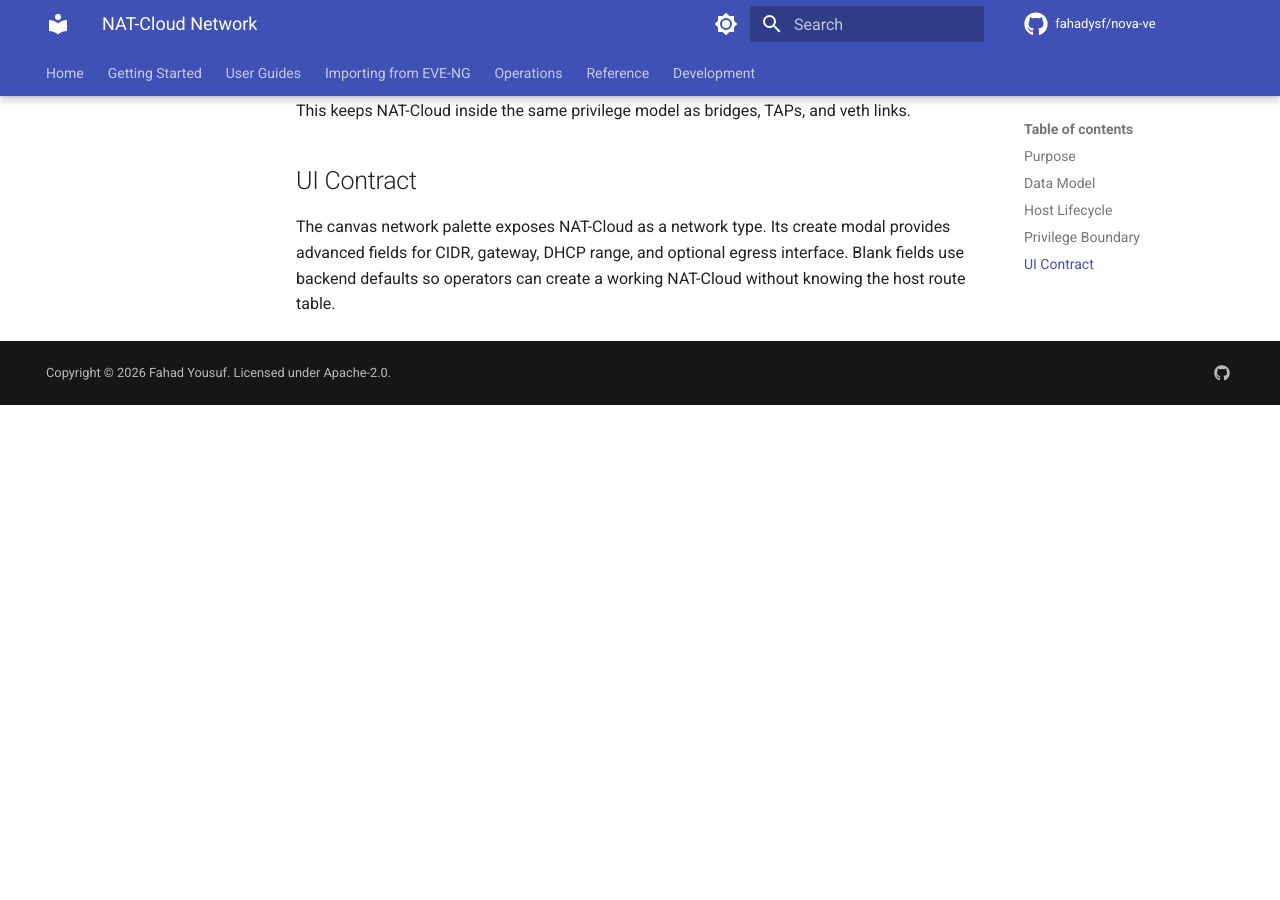
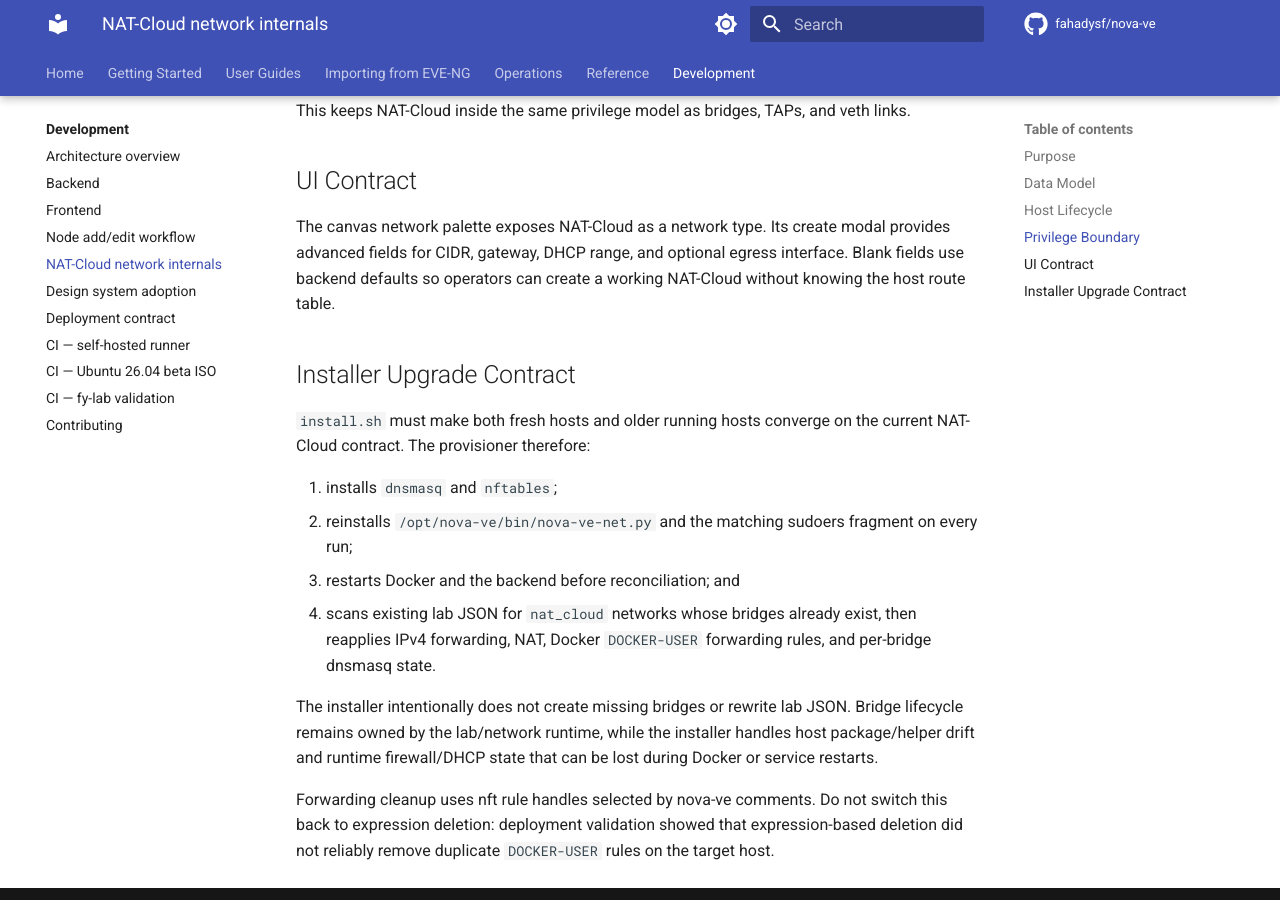
Before and after one commit to fahadysf/nova-ve, an MkDocs documentation site: the page built from docs/development/nat-cloud-network.md, in a window 1280 px wide and 900 px high, scrolled down 1966 px. Built offline with MkDocs 1.6.1 and Material for MkDocs 9.7.7, drawn with Linux system fonts in a browser that asks for light colours; comment, search, counter and statistics services are not loaded; before the commit the page ends 2371 px from its top, so only the background shows below that; some of the changed text lies outside the part shown.

Commit message:
Document NAT-Cloud upgrade behavior
NAT-Cloud and Docker runtime reconciliation now affect how operators install, upgrade, and troubleshoot hosts. The published docs need to surface the user-facing NAT-Cloud workflow, the upgrade reconciliation contract, and the helper/firewall details that make repeated installer runs converge.

Constraint: docs are rendered by MkDocs for both GitHub Pages and the Cloudflare Pages docs.nova-ve.com deployment.

Rejected: keep NAT-Cloud only in development docs | operators need a user guide and troubleshooting checklist.

Confidence: high

Scope-risk: narrow

Directive: Keep install/upgrade docs aligned with provision-ubuntu-2604.sh whenever host networking behavior changes.

Tested: /tmp/nova-ve-docs-venv/bin/mkdocs build --strict

Not-tested: Remote Pages deployment before pushing this commit.

```diff
--- a/docs/development/nat-cloud-network.md
+++ b/docs/development/nat-cloud-network.md
@@ -31,7 +31,7 @@ is reserved for backend/static allocation, and `.100+` is DHCP.
 
 ## Host Lifecycle
 
-Create and reconcile are idempotent:
+Create, backend reconcile, and installer upgrade reconcile are idempotent:
 
 1. Ensure the nova-ve bridge exists and has a matching ownership fingerprint.
 2. Assign `gateway/prefix` to the bridge and bring it up.
@@ -76,3 +76,26 @@ The canvas network palette exposes NAT-Cloud as a network type. Its create
 modal provides advanced fields for CIDR, gateway, DHCP range, and optional
 egress interface. Blank fields use backend defaults so operators can create
 a working NAT-Cloud without knowing the host route table.
+
+## Installer Upgrade Contract
+
+`install.sh` must make both fresh hosts and older running hosts converge on
+the current NAT-Cloud contract. The provisioner therefore:
+
+1. installs `dnsmasq` and `nftables`;
+2. reinstalls `/opt/nova-ve/bin/nova-ve-net.py` and the matching sudoers
+   fragment on every run;
+3. restarts Docker and the backend before reconciliation; and
+4. scans existing lab JSON for `nat_cloud` networks whose bridges already
+   exist, then reapplies IPv4 forwarding, NAT, Docker `DOCKER-USER`
+   forwarding rules, and per-bridge dnsmasq state.
+
+The installer intentionally does not create missing bridges or rewrite lab
+JSON. Bridge lifecycle remains owned by the lab/network runtime, while the
+installer handles host package/helper drift and runtime firewall/DHCP state
+that can be lost during Docker or service restarts.
+
+Forwarding cleanup uses nft rule handles selected by nova-ve comments. Do not
+switch this back to expression deletion: deployment validation showed that
+expression-based deletion did not reliably remove duplicate `DOCKER-USER`
+rules on the target host.
--- a/mkdocs.yml
+++ b/mkdocs.yml
@@ -87,6 +87,7 @@ nav:
       - Connecting nodes: user-guides/connecting-nodes.md
       - Console access: user-guides/console-access.md
       - The lab canvas: user-guides/canvas.md
+      - NAT-Cloud networks: user-guides/nat-cloud-networks.md
       - Lab lifecycle: user-guides/lab-lifecycle.md
       - Dynamips nodes: user-guides/dynamips-nodes.md
   - Importing from EVE-NG:
@@ -111,6 +112,7 @@ nav:
       - Backend: development/backend.md
       - Frontend: development/frontend.md
       - Node add/edit workflow: development/node-add-edit-workflow.md
+      - NAT-Cloud network internals: development/nat-cloud-network.md
       - Design system adoption: development/design-system.md
       - Deployment contract: development/deployment-contract.md
       - CI — self-hosted runner: development/ci/self-hosted-runner.md
```
Also changed, not shown: README.md (+6 -5 lines), docs/getting-started/quick-start.md (+6 -5 lines), docs/index.md (+2 -2 lines), docs/operations/upgrading.md (+4 -0 lines), docs/user-guides/index.md (+2 -1 lines), docs/user-guides/nat-cloud-networks.md (added, +86 -0 lines).
